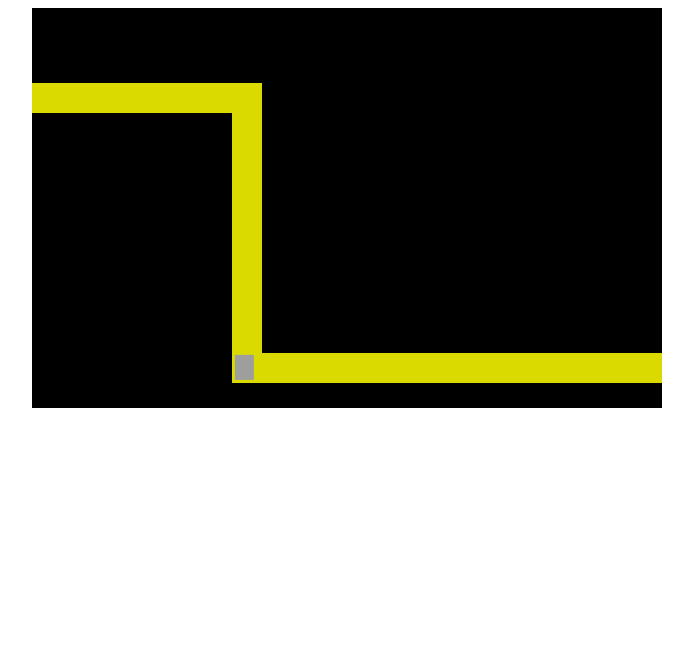
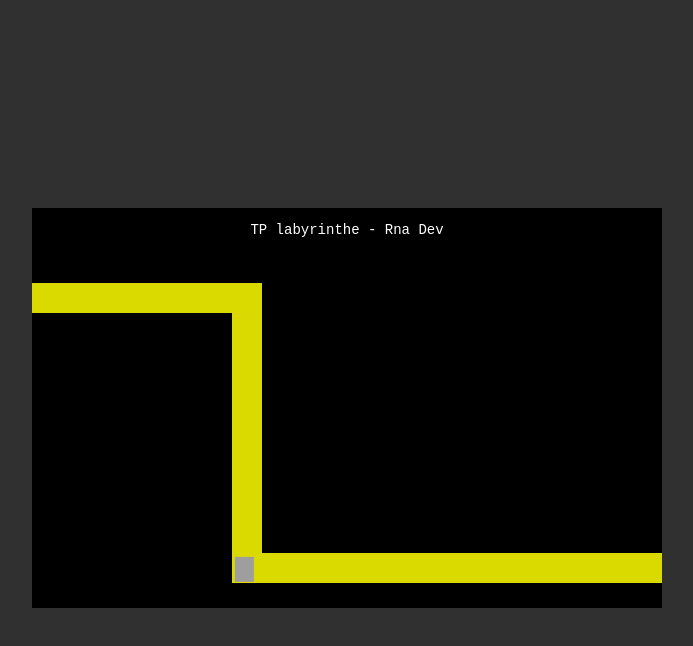
Before and after one commit to rindraRna/laby-css-animation, a plain HTML site: page index.html in a window 1280 px wide. Shown: the whole page, without its empty margins (293-986 px from the left). Drawn offline with Linux system fonts and the light colour scheme; grey boxes are pictures that could not be loaded.

Commit message:
reformat

```diff
--- /dev/null
+++ b/assets/css/style.css
@@ -0,0 +1,61 @@
+body{
+    background: #000000cf;
+}
+.container{
+    display: flex;
+    justify-content: center;
+    align-items: center;
+    height: 100vh;
+    .content{
+        background-color: black;
+        height: 400px;
+        width: 630px;
+        position: relative;
+        .rnaDev{
+            color: white;
+            text-align: center;
+            font-size: 14px;
+            font-family: monospace;
+        }
+        .laby{
+            background-color: rgba(255, 255, 0, 0.856);
+            position: absolute;
+            height: 30px;
+        }
+        .laby-1{
+            top: 75px;
+            width: 200px;
+        }
+        .laby-2{
+            top: 75px;
+            left: 200px;
+            width: 30px;
+            height: 300px;
+        }
+        .laby-3{
+            top: 345px;
+            left: 230px;
+            width: 400px;
+            height: 30px;
+        }
+    }
+    .emoji{
+        position: absolute;
+        top: 77px;
+        animation: mietsika 5s ease-in-out 2s forwards;
+    }
+    .emoji:hover{
+        animation-play-state: paused;
+    }
+}
+@keyframes mietsika {
+    30%{
+        transform: translateX(200px);
+    }
+    60%{
+        transform: translateX(200px) translateY(275px) rotate(90deg);
+    }
+    100%{
+        transform: translateX(630px) translateY(275px);
+    }
+}
--- a/index.html
+++ b/index.html
@@ -4,76 +4,17 @@
     <meta charset="UTF-8">
     <meta http-equiv="X-UA-Compatible" content="IE=edge">
     <meta name="viewport" content="width=device-width, initial-scale=1.0">
-    <title>Document</title>
-    <style type="text/css">
-        .container{
-            display: flex;
-            justify-content: center;
-            align-items: center;
-        }
-        .content{
-            background-color: black;
-            height: 400px;
-            width: 630px;
-        }
-        .content-laby{
-            position: relative;
-        }
-        .laby{
-            background-color: rgba(255, 255, 0, 0.856);
-            position: absolute;
-            height: 30px;
-        }
-        .laby-1{
-            top: 75px;
-            width: 200px;
-        }
-        .laby-2{
-            top: 75px;
-            left: 200px;
-            width: 30px;
-            height: 300px;
-        }
-        .laby-3{
-            top: 345px;
-            left: 230px;
-            width: 400px;
-            height: 30px;
-        }
-        .emoji{
-            position: absolute;
-            top: 83px;
-            /* animation: name duration timing-function delay iteration-count direction fill-mode; */
-            animation: mietsika 5s ease-in-out 2s forwards;
-        }
-        .emoji:hover{
-            animation-play-state: paused;
-        }
-        @keyframes mietsika {
-            30%{
-                transform: translateX(200px);
-            }
-            60%{
-                transform: translateX(200px) translateY(275px) rotate(90deg);
-            }
-            100%{
-                transform: translateX(630px) translateY(275px);
-            }
-        }
-    </style>
+    <link rel="stylesheet" href="./assets/css/style.css">
+    <title>Labyrinthe - Rna Dev</title>
 </head>
 <body>
     <div class="container">
         <div class="content">
-            <div class="content-laby">
-                <div class="laby laby-1">
-                </div>
-                <div class="laby laby-2"></div>
-                <div class="laby laby-3"></div>
-            </div>
+            <p class="rnaDev">TP labyrinthe - Rna Dev</p>
+            <div class="laby laby-1"></div>
+            <div class="laby laby-2"></div>
+            <div class="laby laby-3"></div>
             <img src="https://media.giphy.com/media/dxP5jFKOP5gvhmMVBd/giphy.gif" alt="emoji" width="25" class="emoji">
-            <!-- <img src="https://media.giphy.com/media/H83MQGzxxVcdd7oyEG/giphy.gif" alt="">
-            <img src="https://media.giphy.com/media/Kcbcr4uixzyYnYrrmP/giphy.gif" alt=""> -->
         </div>
     </div>
 </body>
```
Also changed, not shown: assets/img/logo.jpg (added).
